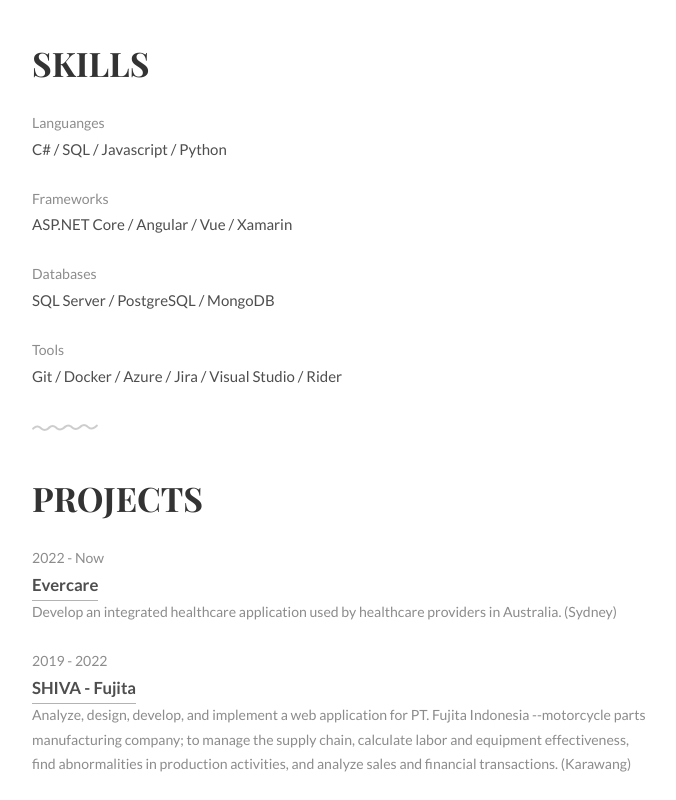
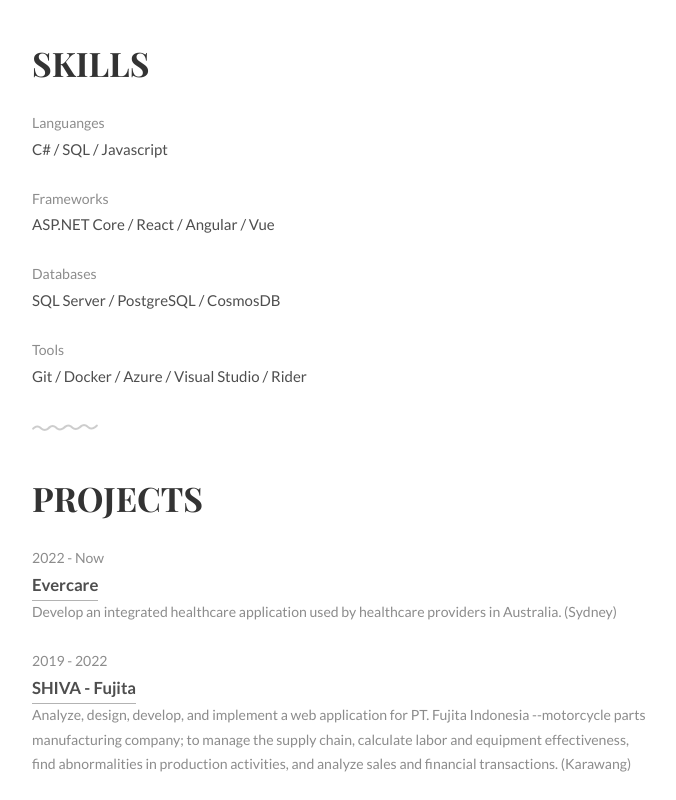
Before and after one commit to juldhais/about, a plain HTML site: page index.html in a window 1280 px wide. Shown: the part 1820-2620 px from the top of the page, without its empty margins (297-973 px from the left). Drawn offline with Linux system fonts and the light colour scheme.

Commit message:
Update skills

```diff
--- a/index.html
+++ b/index.html
@@ -115,19 +115,19 @@
 			<h1>Skills</h1>
 			<ul class="skill-list list-flat">
 				<li>Languanges</li>
-				<li>C# / SQL / Javascript / Python</li>
+				<li>C# / SQL / Javascript</li>
 			</ul>
 			<ul class="skill-list list-flat">
 				<li>Frameworks</li>
-				<li>ASP.NET Core / Angular / Vue / Xamarin</li>
+				<li>ASP.NET Core / React / Angular / Vue</li>
 			</ul>
 			<ul class="skill-list list-flat">
 				<li>Databases</li>
-				<li>SQL Server / PostgreSQL / MongoDB</li>
+				<li>SQL Server / PostgreSQL / CosmosDB</li>
 			</ul>
 			<ul class="skill-list list-flat">
 				<li>Tools</li>
-				<li>Git / Docker / Azure / Jira / Visual Studio / Rider</li>
+				<li>Git / Docker / Azure / Visual Studio / Rider</li>
 			</ul>
 		</div>
 	</div>
@@ -266,7 +266,6 @@
 					<ul class="social list-flat right">
 						<li><a href="mailto:juldhais@gmail.com"><i class="fas fa-envelope"></i></a></li>
 						<li><a href="https://www.linkedin.com/in/juldhais/"><i class="fa-brands fa-linkedin"></i></a></li>
-						<li><a href="https://www.facebook.com/juldhais/"><i class="fa-brands fa-facebook"></i></a></li>
 						<li><a href="https://www.github.com/juldhais/"><i class="fa-brands fa-github"></i></a></li>
 					</ul>
 				</div>
@@ -283,7 +282,7 @@
 		function newTyped() { } $(function () {
 			$("#typed").typed({
 				// Change to edit type effect
-				strings: ["software engineer", ".NET C# programmer", "Full-stack Developer"],
+				strings: ["Software Engineer", ".NET C# Programmer", "Full-Stack Developer"],
 
 				typeSpeed: 90, backDelay: 700, contentType: "html", loop: !0, resetCallback: function () { newTyped() }
 			}), $(".reset").click(function () { $("#typed").typed("reset") })
```
